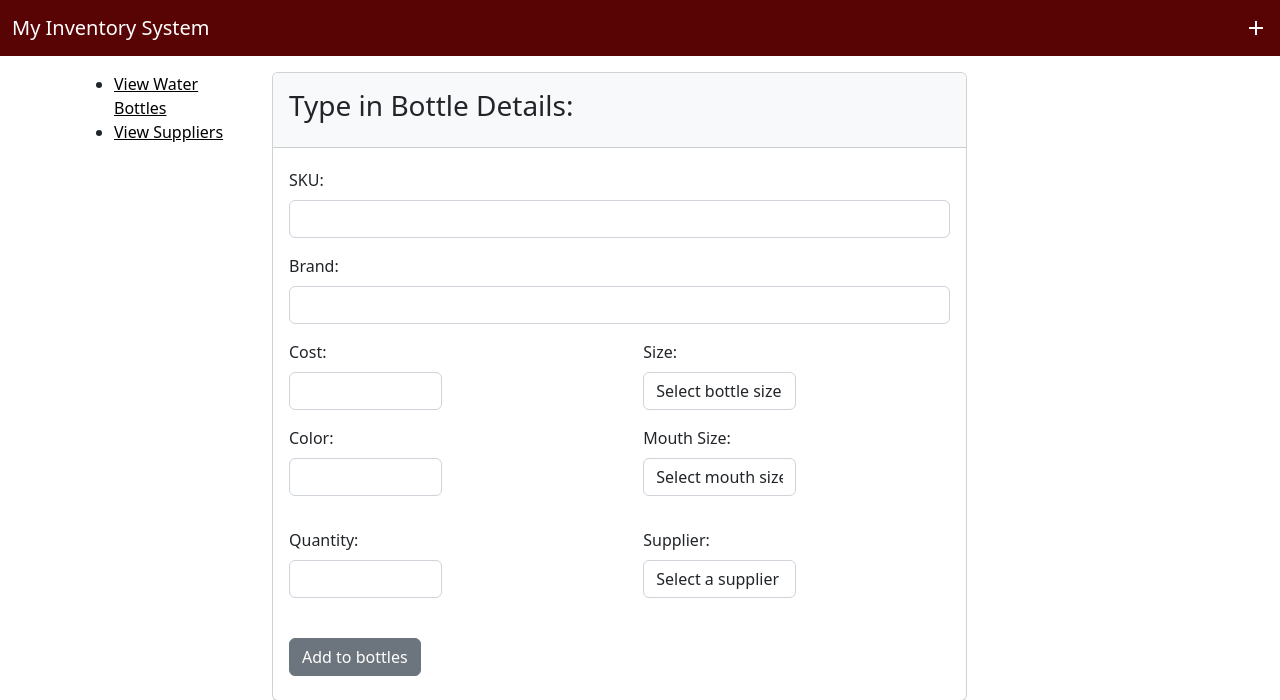
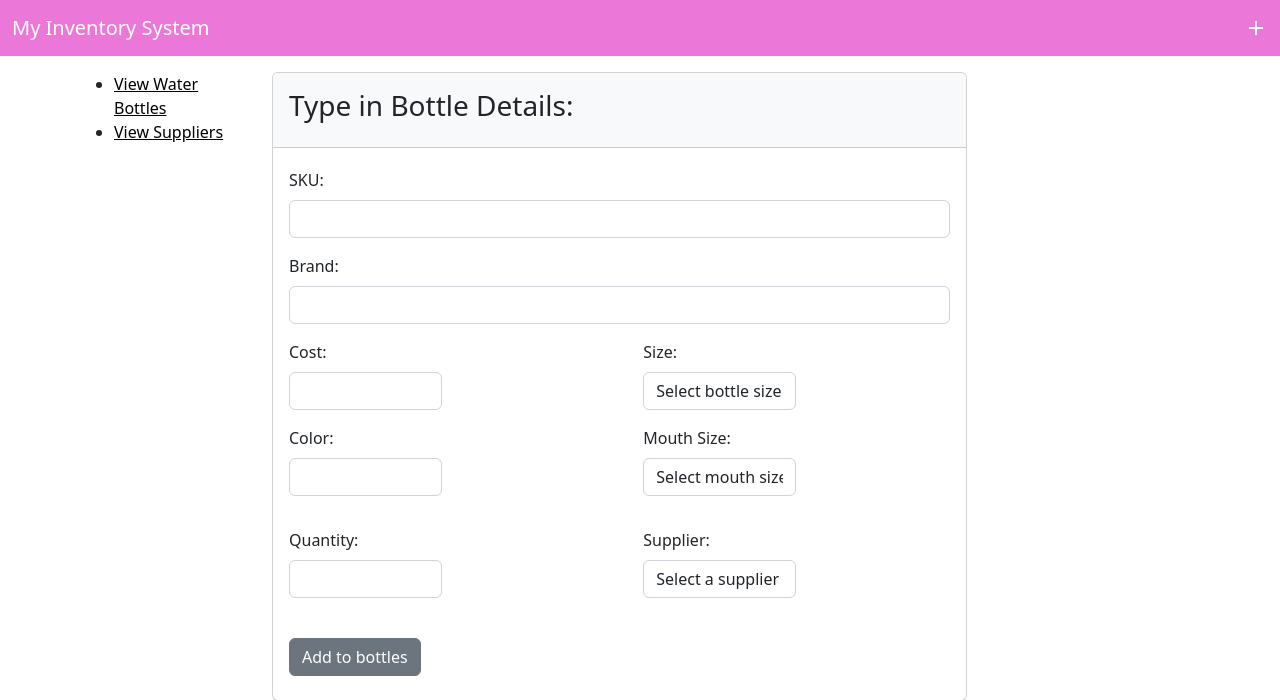
Before and after one commit to gideng/MSYS-Module-5, a Django app: template M5P-DjangoTemplates-AngMangilitNg/MyInventoryApp/templates/MyInventoryApp/add_bottles.html in a window 1280 px wide. Shown: the top 700 px of the page. Run offline with Django 3.2, Linux system fonts and the light colour scheme; the template is opened without the code that fills it, so the values that code supplies are empty; some libraries are stand-ins or nearby versions.

Commit message:
changed header color to pink

```diff
--- a/M5P-DjangoTemplates-AngMangilitNg/MyInventoryApp/templates/MyInventoryApp/base.html
+++ b/M5P-DjangoTemplates-AngMangilitNg/MyInventoryApp/templates/MyInventoryApp/base.html
@@ -13,7 +13,7 @@
 </head>
 
 <body>
-    <nav class="navbar navbar-dark bg-custom mb-3 sticky-top" style="background-color: #590404;">
+    <nav class="navbar navbar-dark bg-custom mb-3 sticky-top" style="background-color: #eb77d9;">
         <div class="container-fluid">
             <a class="navbar-brand mb-0" href="{% url 'view_suppliers' %}">My Inventory System</span> </a>
             <a href="{% url 'add_bottles' %}" style="color:white"><i class="material-icons">add</i></a>
```
Also changed, not shown: 2 other files.
